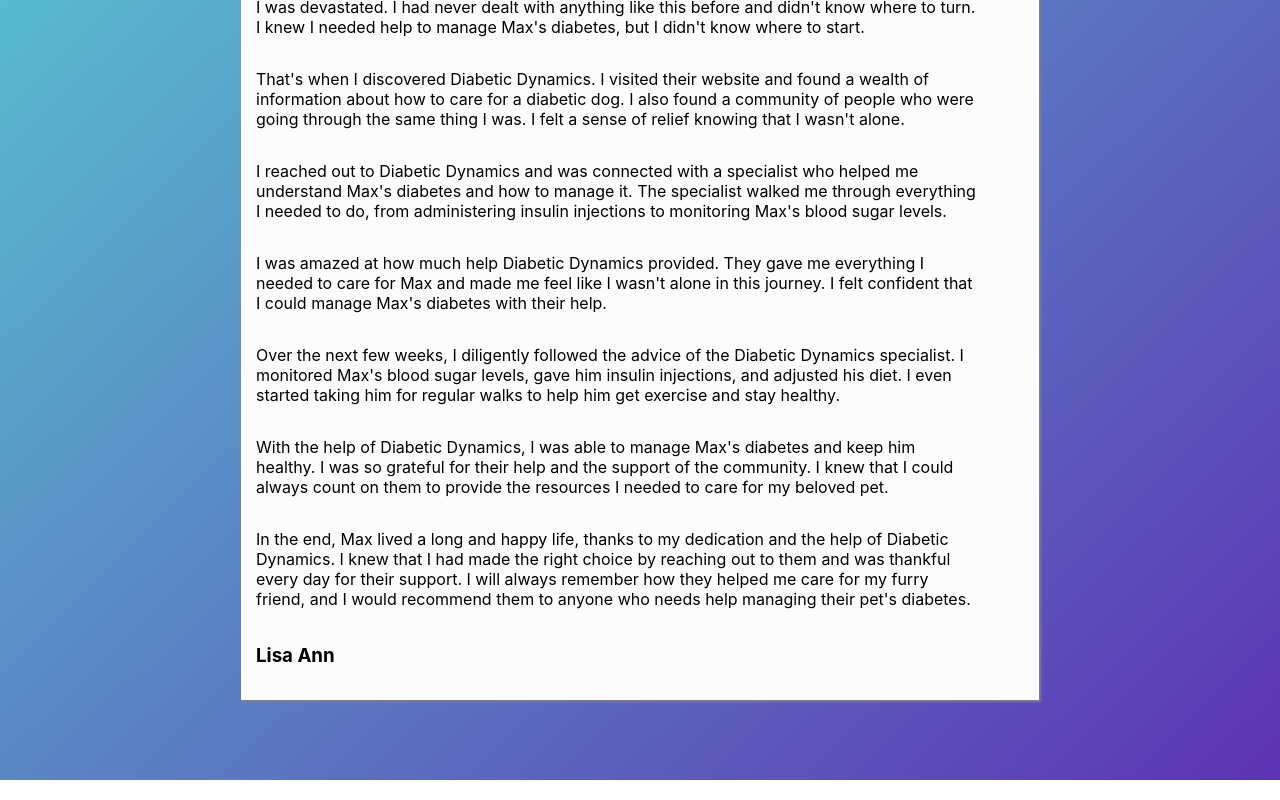
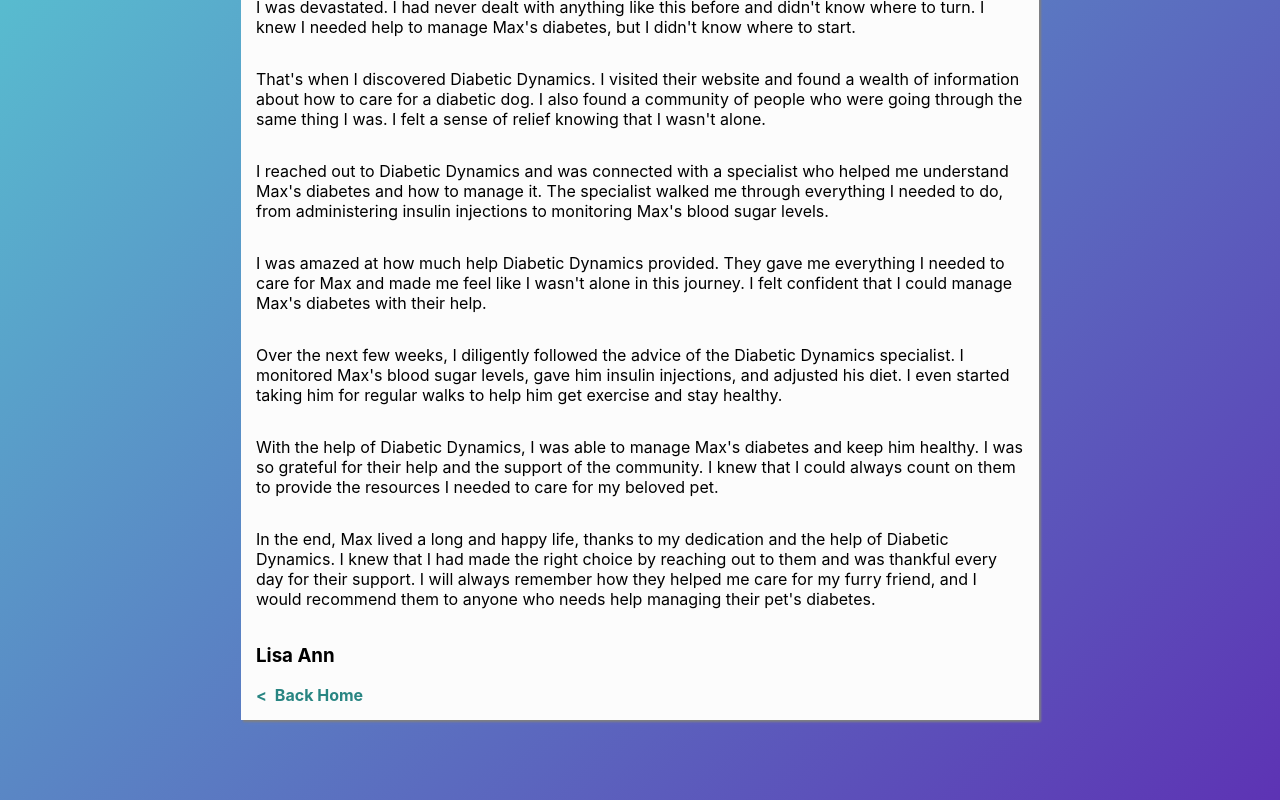
Before and after one commit to threnody5/Diabetic-Dynamics, a React (Create React App) app: page /story-of-max in a window 1280 px wide. Shown: the part 463-1263 px from the top of the page. Built offline with nearby package versions, Linux system fonts and the light colour scheme; no server answers.

Commit message:
update styling for testimonials pages

```diff
--- a/src/pages/testimonials/CharlieTestimonial.jsx
+++ b/src/pages/testimonials/CharlieTestimonial.jsx
@@ -51,9 +51,9 @@
             owner.
           </p>
           <h3>Antonio Banderas</h3>
-        </div>
-        <div className='testimonial-home-link'>
-          <Link to='/'>Back Home</Link>
+          <div className='testimonial-home-link'>
+            <Link to='/'>Back Home</Link>
+          </div>
         </div>
       </Card>
     );
--- a/src/pages/testimonials/MaxTestimonial.jsx
+++ b/src/pages/testimonials/MaxTestimonial.jsx
@@ -71,9 +71,9 @@
             their pet's diabetes.
           </p>
           <h3>Lisa Ann</h3>
-        </div>
-        <div className='testimonial-home-link'>
-          <Link to='/'>Back Home</Link>
+          <div className='testimonial-home-link'>
+            <Link to='/'>Back Home</Link>
+          </div>
         </div>
       </Card>
     );
--- a/src/pages/testimonials/RoverTestimonial.jsx
+++ b/src/pages/testimonials/RoverTestimonial.jsx
@@ -47,9 +47,9 @@
             recommend reaching out to them for help.
           </p>
           <h3>Sarah Jessica Parker</h3>
-        </div>
-        <div className='testimonial-home-link'>
-          <Link to='/'>Back Home</Link>
+          <div className='testimonial-home-link'>
+            <Link to='/'>Back Home</Link>
+          </div>
         </div>
       </Card>
     );
--- a/src/pages/testimonials/styles.scss
+++ b/src/pages/testimonials/styles.scss
@@ -7,10 +7,17 @@
     h1 {
         text-align: center;
     }
-}
 
-.testimonial-home-link {
-    a {
-        @include link-text;
+    .testimonial-home-link {
+        &::before {
+            content: '<';
+            margin-right: 0.5rem;
+            font-weight: bold;
+            color: $light-text-highlight-color;
+        }
+
+        a {
+            @include link-text;
+        }
     }
 }
```
